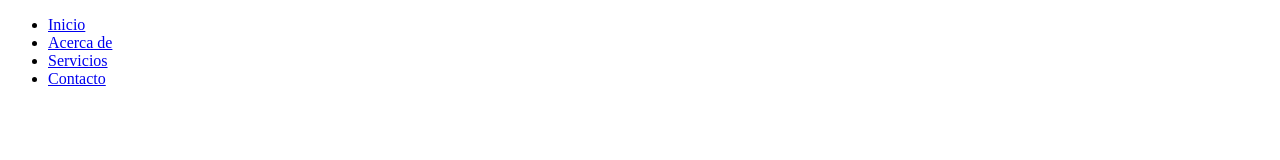
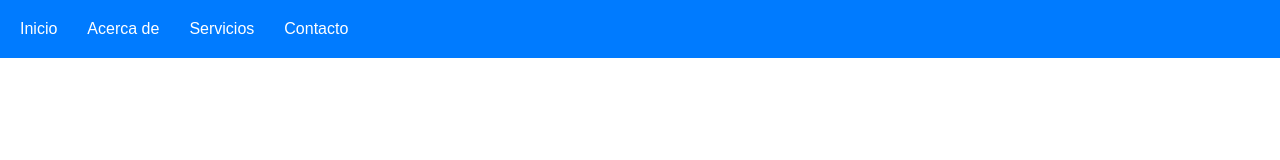
Before and after one commit to kmuy1212/kmuy1212.io, a plain HTML site: page index.html in a window 1280 px wide. Drawn offline with Linux system fonts and the light colour scheme.

Commit message:
1 file modified

```diff
--- a/index.html
+++ b/index.html
@@ -2,7 +2,7 @@
 <html>
 <head>
   <title>Barra de Navegación Moderna</title>
-  <link rel="stylesheet" href="estyles.css"> <!-- Enlace a la hoja de estilos CSS -->
+  <link rel="stylesheet" href="styles.css"> <!-- Enlace a la hoja de estilos CSS -->
 </head>
 <body>
   <nav class="navbar">
```
